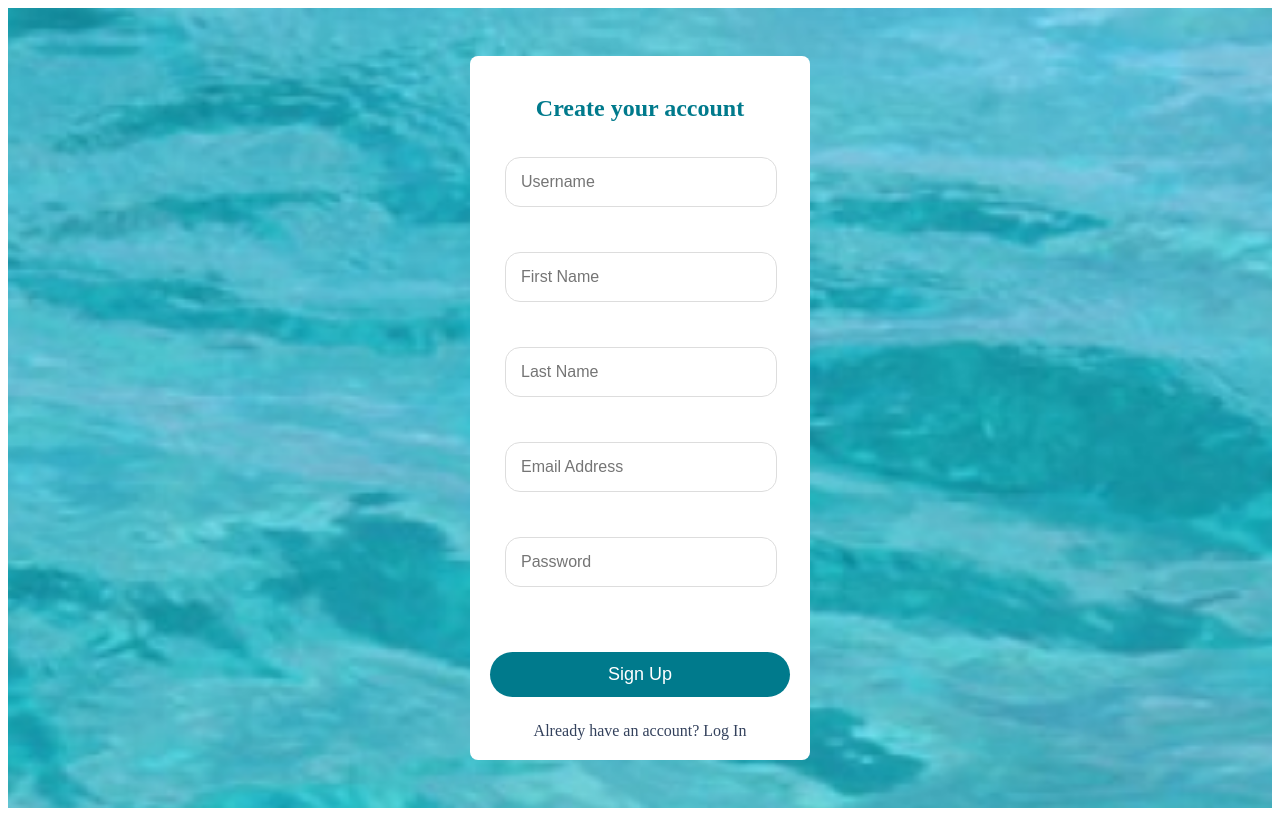
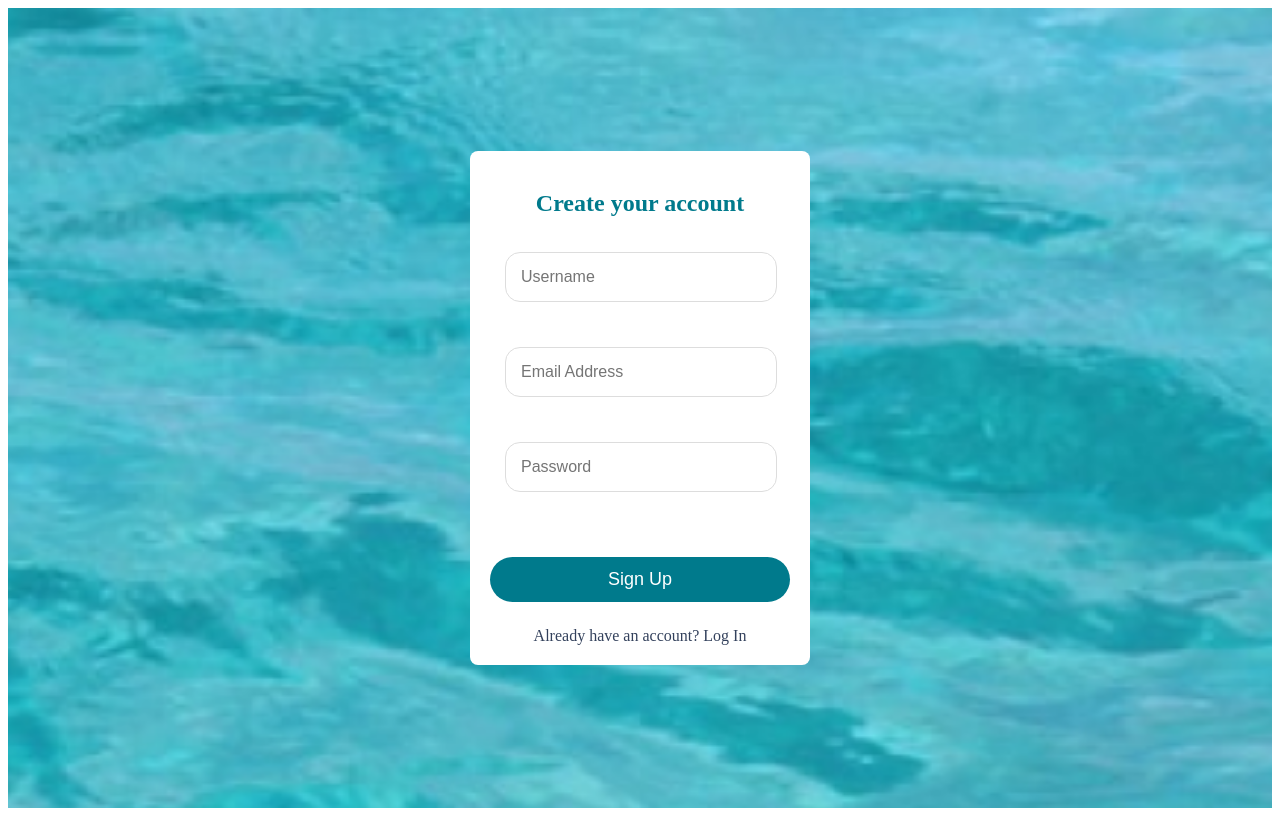
Before and after one commit to GabyRosas/trip_planner_front, a React (Vite) app: page /register in a window 1280 px wide. Built offline with nearby package versions, Linux system fonts and the light colour scheme.

Commit message:
delete firstname and lastname

```diff
--- a/src/components/register/RegisterForm.jsx
+++ b/src/components/register/RegisterForm.jsx
@@ -14,8 +14,6 @@ import { API_BASE_URL } from "../../config/urls";
 const RegisterForm = () => {
   const [formData, setFormData] = useState({
     username: "",
-    firstName: "",
-    lastName: "",
     email: "",
     password: "",
   });
@@ -72,20 +70,6 @@ const RegisterForm = () => {
           placeholder="Username"
         />
         <Input
-          type="text"
-          name="firstName"
-          value={formData.firstName}
-          onChange={handleChange}
-          placeholder="First Name"
-        />
-        <Input
-          type="text"
-          name="lastName"
-          value={formData.lastName}
-          onChange={handleChange}
-          placeholder="Last Name"
-        />
-        <Input
           type="email"
           name="email"
           value={formData.email}
```
